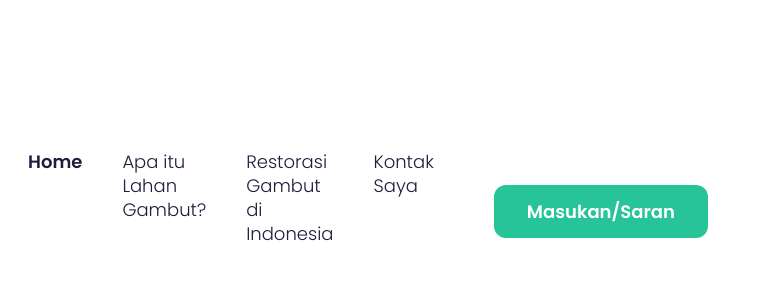
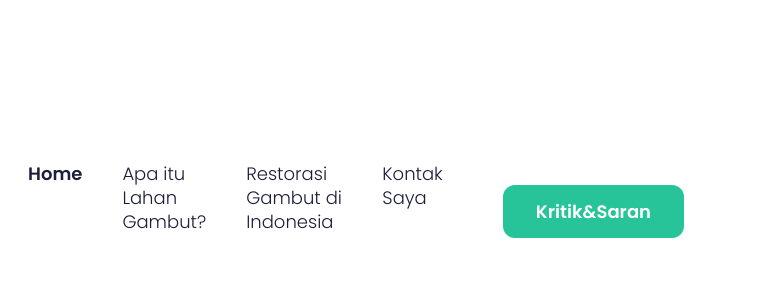
Before and after one commit to AkramSP/neraca-air-gambut-gee, a plain HTML site: page index.html in a window 1280 px wide. Shown: the top 288 px of the page, 500-1280 px from the left. Drawn offline with nearby package versions, Linux system fonts and the light colour scheme.

Commit message:
Update index.html

```diff
--- a/index.html
+++ b/index.html
@@ -270,9 +270,9 @@
               <a class="nav-link" href="#"></a>
             </li>
           </ul>
-          <div class="gap-3">
+          <div class="gap-4">
             <button class="btn btn-default btn-no-fill"></button>
-            <button class="btn btn-fill text-white" onclick="window.location.href='https://s.id/kuisionerakram'">Masukan/Saran</button>
+            <button class="btn btn-fill text-white" onclick="window.location.href='https://s.id/kuisionerakram'">Kritik&Saran</button>
           </div>
         </div>
       </nav>
```
